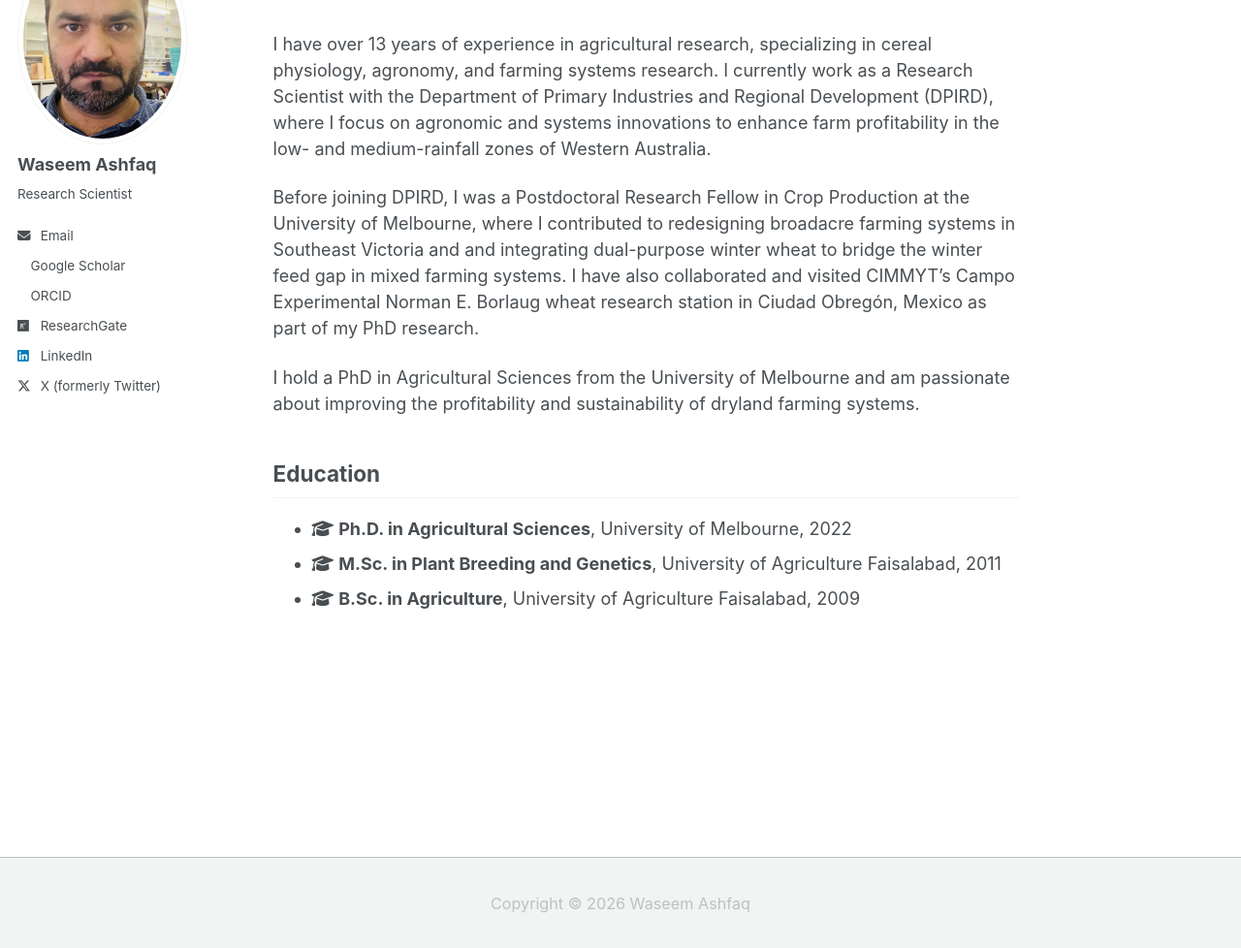
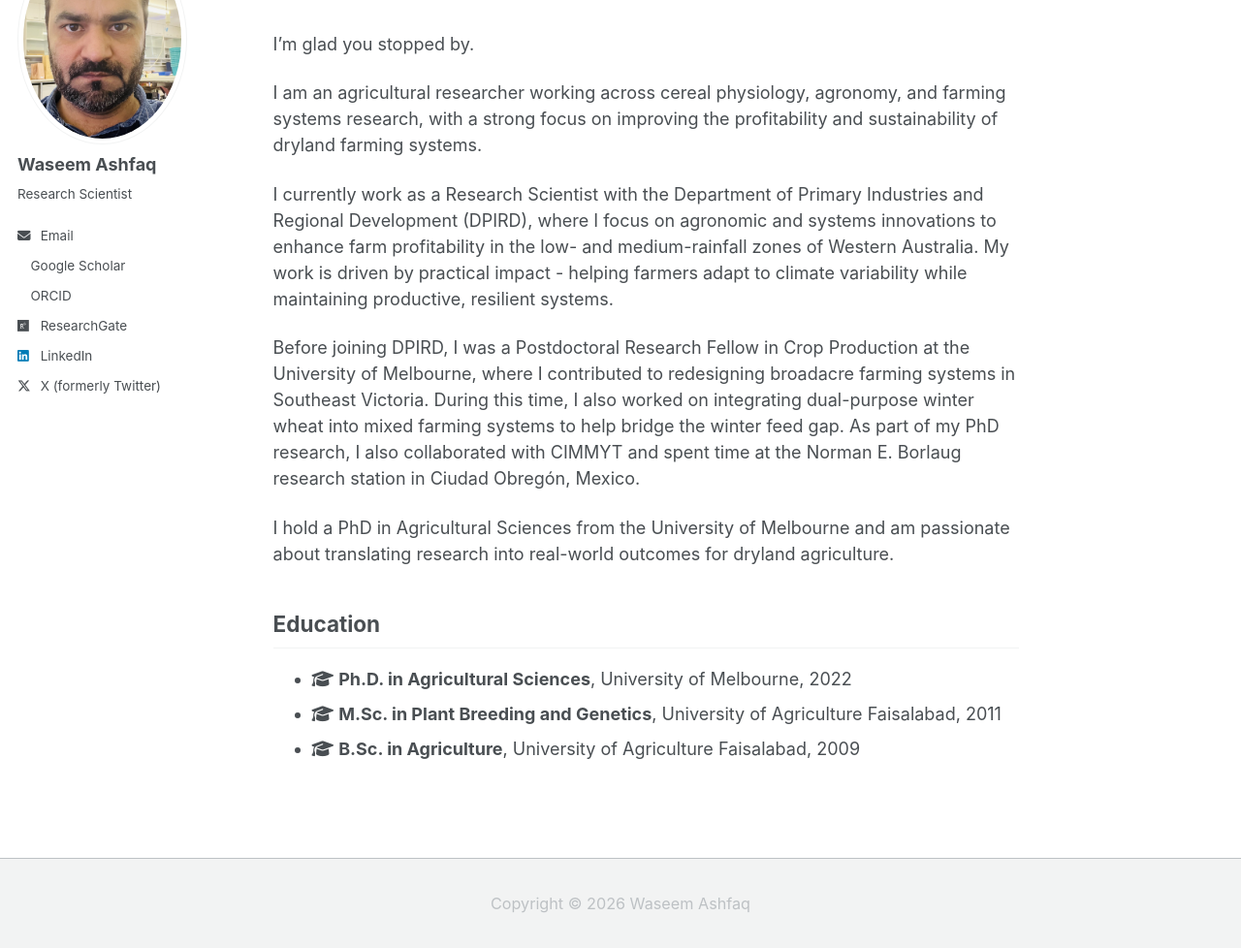
Before and after one commit to washfaq/waseemashfaq.github.io, a Jekyll site: the page built from _pages/about.md, in a window 1280 px wide and 1147 px high, cut to the strip 169-1147 px from the top of the window. Shown: the whole strip at 97% size. Built offline with Jekyll 4.4.1, drawn with Linux system fonts in a browser that asks for light colours; a script bundle is joined from its source files by our own code; library files that are not in the unit come from our copies.

Commit message:
Update about.md

```diff
--- a/_pages/about.md
+++ b/_pages/about.md
@@ -7,12 +7,15 @@ redirect_from:
   - /about.html
 ---
 
-I have over 13 years of experience in agricultural research, specializing in cereal physiology, agronomy, and farming systems research. I currently work as a Research Scientist with the Department of Primary Industries and Regional Development (DPIRD), where I focus on agronomic and systems innovations to enhance farm profitability in the low- and medium-rainfall zones of Western Australia.
+I’m glad you stopped by.
 
-Before joining DPIRD, I was a Postdoctoral Research Fellow in Crop Production at the University of Melbourne, where I contributed to redesigning broadacre farming systems in Southeast Victoria and and integrating dual-purpose winter wheat to bridge the winter feed gap in mixed farming systems. I have also collaborated and visited CIMMYT’s Campo Experimental Norman E. Borlaug wheat research station in Ciudad Obregón, Mexico as part of my PhD research.
+I am an agricultural researcher working across cereal physiology, agronomy, and farming systems research, with a strong focus on improving the profitability and sustainability of dryland farming systems.
 
-I hold a PhD in Agricultural Sciences from the University of Melbourne and am passionate about improving the profitability and sustainability of dryland farming systems.
+I currently work as a Research Scientist with the Department of Primary Industries and Regional Development (DPIRD), where I focus on agronomic and systems innovations to enhance farm profitability in the low- and medium-rainfall zones of Western Australia. My work is driven by practical impact - helping farmers adapt to climate variability while maintaining productive, resilient systems.
 
+Before joining DPIRD, I was a Postdoctoral Research Fellow in Crop Production at the University of Melbourne, where I contributed to redesigning broadacre farming systems in Southeast Victoria. During this time, I also worked on integrating dual-purpose winter wheat into mixed farming systems to help bridge the winter feed gap. As part of my PhD research, I also collaborated with CIMMYT and spent time at the Norman E. Borlaug research station in Ciudad Obregón, Mexico.
+
+I hold a PhD in Agricultural Sciences from the University of Melbourne and am passionate about translating research into real-world outcomes for dryland agriculture.
 
 ## Education
 
```
